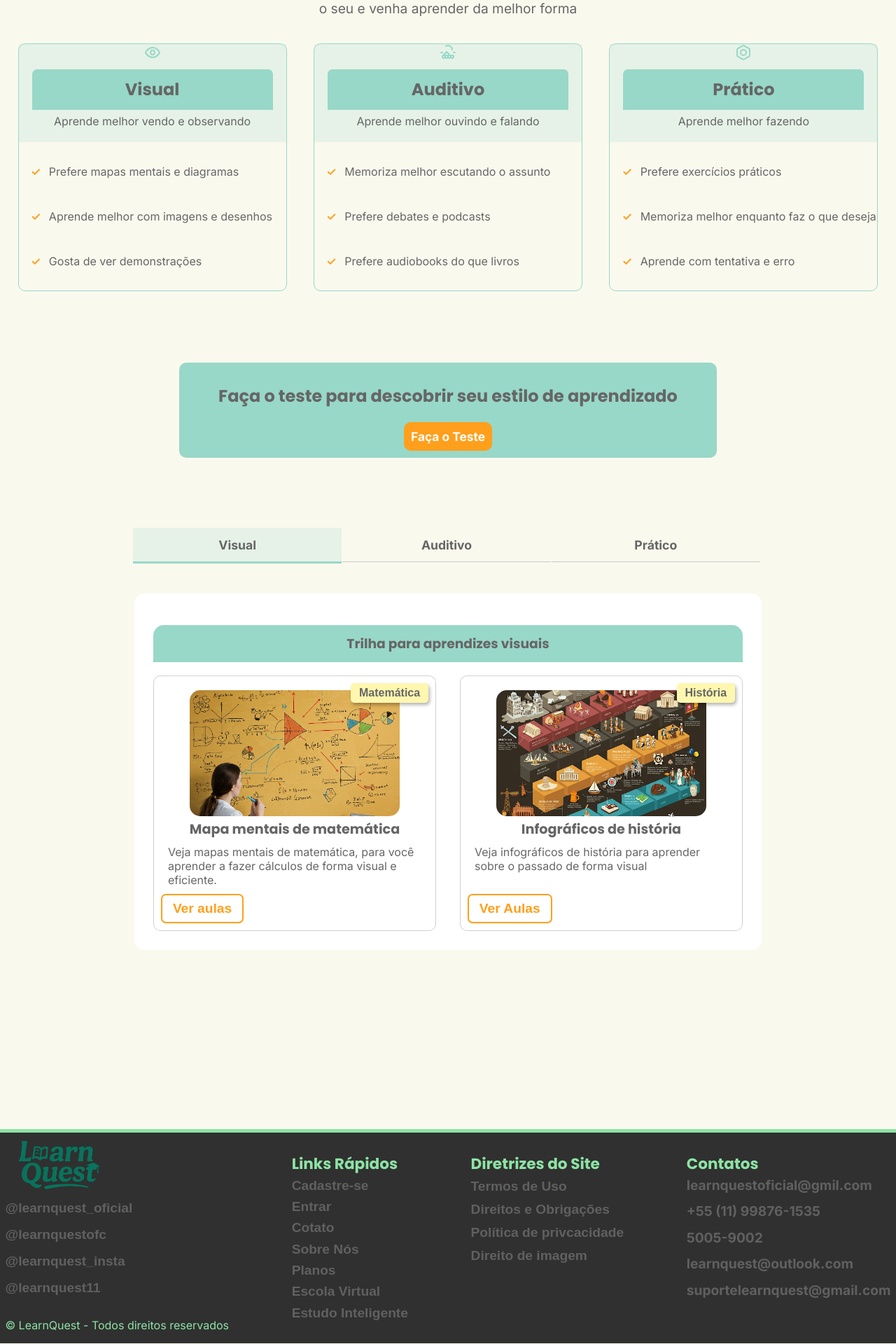
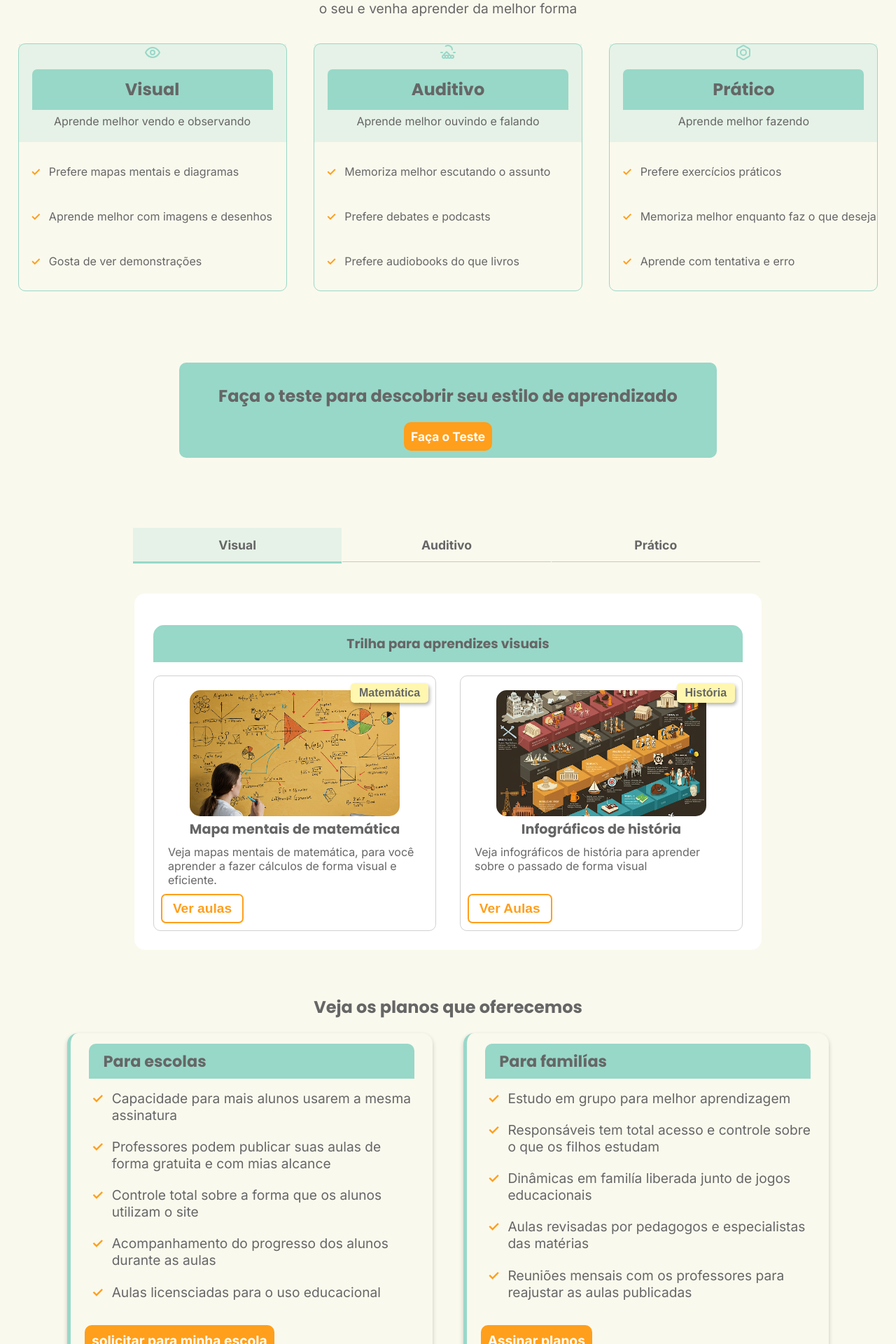
Before and after one commit to Caua-Roberto466/LearnQuest, a PHP site: page / in a window 1280 px wide. Shown: the part 720-2640 px from the top of the page at 70% size. Run offline with PHP 8.4, Linux system fonts and the light colour scheme.

Commit message:
Sessão dos planos
Agora temos a sessão onde o usuário pode ver 2 de nossos

```diff
--- a/CSS/index.css
+++ b/CSS/index.css
@@ -291,3 +291,77 @@ Tabs estilo de aprendizado
     background-color: var(--cor_tercearia);
     color: white;
 }
+
+/*
+===============================================================================================================
+Planos
+===============================================================================================================
+*/
+.planos-index{
+    margin-top: 5%;
+}
+.container-plano{
+    width: 85%;
+    margin: auto;
+    display: flex;
+    gap: 4%;
+}
+.card-planos{
+    width: 50%;
+    border-radius: 15px;
+    border-left: 5px solid var(--cor_principal);
+    box-shadow: 0 3px 6px rgba(0, 0, 0, 0.2);
+    display: flex;
+    flex-direction: column;
+    justify-content: space-between;
+}
+.card-planos h3{
+    background-color: var(--cor_principal);
+    width: 90%;
+    margin: auto;
+    margin-top: 3%;
+    margin-bottom: 2.4%;
+    padding-block: 1.5%;
+    border-top-right-radius: 10px;
+    border-top-left-radius: 10px;
+    font-size: 140%;
+    text-align: left;
+    padding-left: 4%;
+}
+.lista-p{
+    list-style: none;
+    display: flex;
+    flex-direction: column;
+    gap: 0.75rem;
+    width: 97%;
+    margin-left: -2%;
+}
+.item-p{
+    color: var(--texto);
+    font-size: 120%;
+    font-family: 'Inter' , sans-serif;
+    display: flex;
+    align-items: flex-start;
+    gap: 0.75rem;
+    margin-bottom: 2%;
+}
+.item-p p{
+    margin: 0;
+}
+.botao-planos{
+    background-color: var(--cor_tercearia);
+    padding: 10px;
+    border-radius: 10px;
+    border: none;
+    color: white;
+    font-weight: bold;
+    text-decoration: none;
+    font-family: 'Inter' , sans-serif;
+    font-size: 120%;
+    margin: 10px 20px;
+    transition: 0.4s ease-in-out;
+}
+.botao-planos:hover{
+    transform: scale(1.04);
+    background-color: var(--cor_terHover);
+}
--- a/index.html
+++ b/index.html
@@ -11,6 +11,7 @@
     <link rel="preconnect" href="https://fonts.googleapis.com">
     <link rel="preconnect" href="https://fonts.gstatic.com" crossorigin>
     <link href="https://fonts.googleapis.com/css2?family=Inter:wght@400;500;600;700&display=swap" rel="stylesheet">
+    <link rel="shortcut icon" href="IMG/Logo-learnQuest.png" type="image/x-icon">
     <title>LearnQuest</title>
 </head>
 <body>
@@ -29,11 +30,11 @@
     </header>
 
     <section class="introducao">
-        <div class="intro_texto">
+        <article class="intro_texto">
             <h1>Aprenda do seu jeito no seu ritmo</h1>
             <p>Com a LearnQuest você recebe o melhor aprendizado, que se adequa ao seu estilo de estudo, seja auditivo, visual ou prático. Tudo em qualquer dispositivo</p>
             <button id="cadastro-intro">Crie sua conta</button>
-        </div>
+        </article>
         <div class="intro-img">
             <img src="IMG/index/mulher-usando-site.jpg" alt="uma mulher utilizando nosso site">
             <div class="etiqueta">+10.000 usuários usam nosso site</div>
@@ -156,7 +157,7 @@
             <h3>Trilha para aprendizes visuais</h3>
 
             <div class="cards">
-                <div class="card">
+                <article class="card">
                     <div>
                         <div class="img-div">
                             <img src="IMG/index/matematica-mapas.png" alt="mapas mentais de matemática">
@@ -168,8 +169,8 @@
                         </p>
                     </div>
                     <a href="HTML/cadastro.html"><button class="card-botao">Ver aulas</button></a>
-                </div>
-                <div class="card">
+                </article>
+                <article class="card">
                     <div>
                         <div class="img-div">
                             <img src="IMG/index/historia em infografico.png" alt="Infográfico de história">
@@ -181,14 +182,14 @@
                         </p>
                     </div>
                     <a href="HTML/cadastro.html"><button class="card-botao">Ver Aulas</button></a>
-                </div>
+                </article>
             </div>
         </div>
         <div class="tab-conteudo" id="auditivo">
             <h3>Trilha para aprendizes auditivos</h3>
 
             <div class="cards">
-                <div class="card">
+                <article class="card">
                     <div>
                         <div class="img-div">
                             <img src="IMG/index/debate de portugues educacional.png" alt="debates de português">
@@ -200,8 +201,8 @@
                         </p>
                     </div>
                     <a href="HTML/cadastro.html"><button class="card-botao">Ver aulas</button></a>
-                </div>
-                <div class="card">
+                </article>
+                <article class="card">
                     <div>
                         <div class="img-div">
                             <img src="IMG/index/podcast-ciencias.png" alt="Podcast de ciências">
@@ -213,7 +214,7 @@
                         </p>
                     </div>
                     <a href="HTML/cadastro.html"><button class="card-botao">Ver aulas</button></a>
-                </div>
+                </article>
             </div>
         </div>
 
@@ -221,7 +222,7 @@
             <h3>Trilha para aprendizes práticos</h3>
 
             <div class="cards">
-                <div class="card">
+                <article class="card">
                     <div>
                         <div class="img-div">
                             <img src="IMG/index/experimento de fisica.png" alt="Exprerimento de física">
@@ -233,8 +234,8 @@
                         </p>
                     </div>
                     <a href="HTML/cadastro.html"><button class="card-botao">Ver aulas</button></a>
-                </div>
-                <div class="card">
+                </article>
+                <article class="card">
                     <div>
                         <div class="img-div">
                             <img src="IMG/index/jogos de matematica.png" alt="jogos de matemática">
@@ -246,8 +247,40 @@
                         </p>
                     </div>
                     <a href="HTML/cadastro.html"><button class="card-botao">Ver aulas</button></a>
+                </article>
+            </div>
+        </div>
+    </section>
+
+    <section class="planos-index">
+        <h2>Veja os planos que oferecemos</h2>
+        <div class="container-plano">
+            <article class="card-planos">
+                <div>
+                    <h3>Para escolas</h3>
+                    <ul class="lista-p">
+                        <li class="item-p"><span class="feature-icon">✓</span><p>Capacidade para mais alunos usarem a mesma assinatura</p></li>
+                        <li class="item-p"><span class="feature-icon">✓</span><p>Professores podem publicar suas aulas de forma gratuita e com mias alcance</p></li>
+                        <li class="item-p"><span class="feature-icon">✓</span><p>Controle total sobre a forma que os alunos utilizam o site</p></li>
+                        <li class="item-p"><span class="feature-icon">✓</span><p>Acompanhamento do progresso dos alunos durante as aulas</p></li>
+                        <li class="item-p"><span class="feature-icon">✓</span><p>Aulas licensciadas para o uso educacional</p></li>
+                    </ul>
                 </div>
-            </div>
+                <a href="planos.html#escolas"><button class="botao-planos">solicitar para minha escola</button></a>
+            </article>
+            <article class="card-planos">
+                <div>
+                    <h3>Para familías</h3>
+                    <ul class="lista-p">
+                        <li class="item-p"><span class="feature-icon">✓</span><p>Estudo em grupo para melhor aprendizagem</p></li>
+                        <li class="item-p"><span class="feature-icon">✓</span><p>Responsáveis tem total acesso e controle sobre o que os filhos estudam</p></li>
+                        <li class="item-p"><span class="feature-icon">✓</span><p>Dinâmicas em familía liberada junto de jogos educacionais</p></li>
+                        <li class="item-p"><span class="feature-icon">✓</span><p>Aulas revisadas por pedagogos e especialistas das matérias</p></li>
+                        <li class="item-p"><span class="feature-icon">✓</span><p>Reuniões mensais com os professores para reajustar as aulas publicadas</p></li>
+                    </ul>
+                </div>
+                <a href="planos.html#familia"><button class="botao-planos">Assinar planos</button></a>
+            </article>
         </div>
     </section>
 
```
